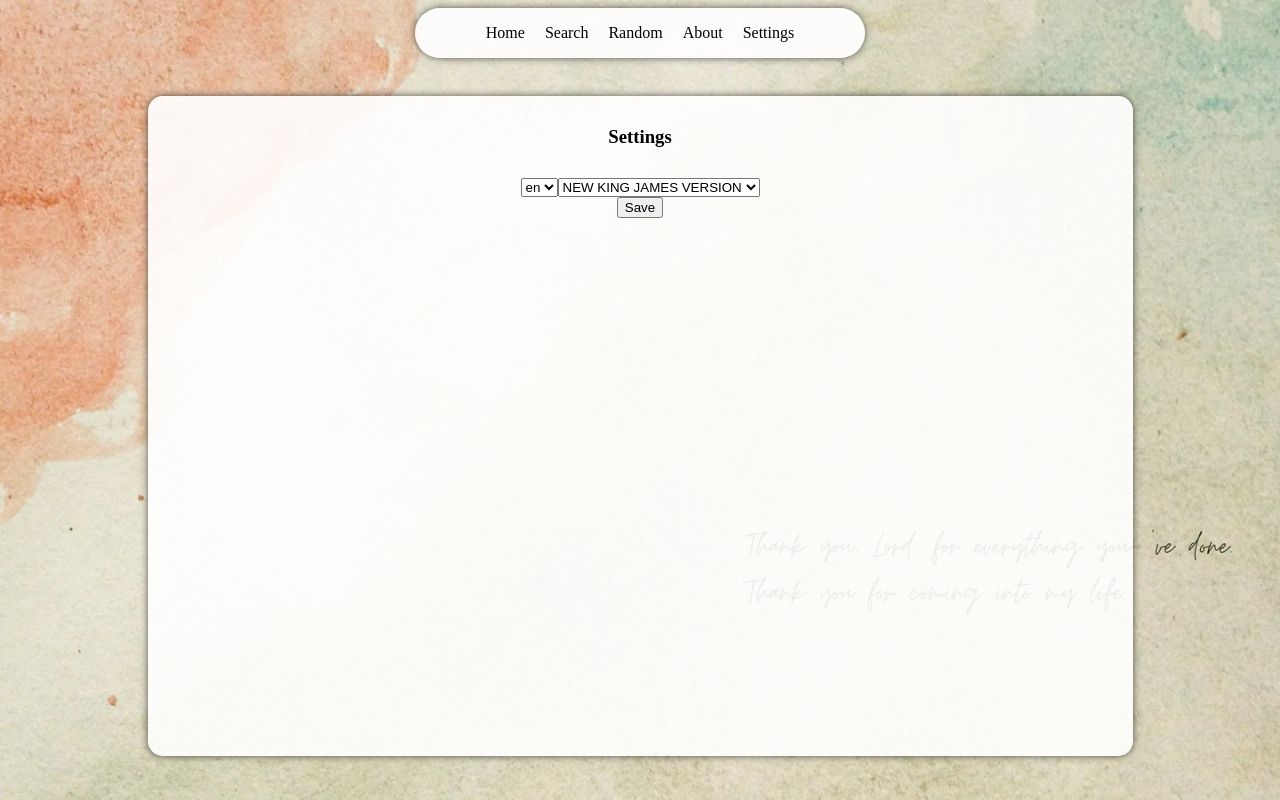
After one commit to MartNiev/bible-site, a Flask app: page /settings in a window 1280 px wide. The commit adds this page. Run offline with Flask 3, Linux system fonts and the light colour scheme.

Commit message:
first version of the functionality to change be able to change language and version

```diff
--- a/data/verseOfTheDay.json
+++ b/data/verseOfTheDay.json
@@ -1 +1 @@
-{"dateChosen": "2026-07-19", "randomVerse": {"book": "3 John", "chapter": 1, "verse": 7, "content": "because they went forth for His name’s sake, taking nothing from the Gentiles."}}
+{"dateChosen": "2026-10-10", "randomVerse": {"book": "Jeremiah", "chapter": 40, "verse": 15, "content": "Entonces Johanán hijo de Carea habló á Gedalías en secreto, en Mizpa, diciendo: Yo iré ahora, y heriré á Ismael hijo de Nethanías, y hombre no lo sabrá: ¿por qué te ha de matar, y todos los Judíos que se han recogido á ti se derramarán, y perecerá el rest"}}
--- a/flaskr/main.py
+++ b/flaskr/main.py
@@ -39,15 +39,32 @@ def getRandomVerse(metadata):
     filePath = findFilePath(metadata)
     data = loadJSONFile(filePath)
 
+    lang = metadata["lang"]
+    version = metadata["bibleVersion"]
+
+    print(lang)
+
     bookListPath = getBooksList()
     bookList = loadJSONFile(bookListPath)["books"]
 
     randomNum = random.randint(0, len(bookList) - 1)
     randomBook = bookList[randomNum]
+    if lang == "en":
 
-    chapterNum = selectRandomNum(len(data[randomBook]))
-    verseNum = selectRandomNum(len(data[randomBook][str(chapterNum)]))
-    randomVerse = data[randomBook][str(chapterNum)][str(verseNum)]
+        chapterNum = selectRandomNum(len(data[randomBook]))
+        verseNum = selectRandomNum(len(data[randomBook][str(chapterNum)]))
+        randomVerse = data[randomBook][str(chapterNum)][str(verseNum)]
+    else:
+        filePath = os.path.join(ROOT_PATH, "data", "book_name_mapping.json")
+        mappingData = loadJSONFile(filePath)
+        translatedBook = mappingData[version][randomBook]
+
+        chapterNum = selectRandomNum(len(data[translatedBook]))
+        verseNum = selectRandomNum(len(data[translatedBook][str(chapterNum)]))
+        randomVerse = data[translatedBook][str(chapterNum)][str(verseNum)]
+
+        # load mappit
+        # Check book name
 
     return {"book": randomBook, "chapter": chapterNum,"verse": verseNum,"content": randomVerse}
 
@@ -63,6 +80,10 @@ def home():
 @app.route("/about")
 def about():
     return render_template("about.html")
+
+@app.route("/settings")
+def settings():
+    return render_template("settings.html")
 
 @app.route("/generate_verse")
 def generateVerse():
@@ -114,6 +135,9 @@ def verseOfTheDay():
 
     metadata = request.json
 
+    lang = metadata["lang"]
+    version = metadata["bibleVersion"]
+
     filepath = os.path.join(ROOT_PATH, "data", "verseOfTheDay.json")
     savedData = loadJSONFile(filepath)
     savedDate = savedData["dateChosen"]
@@ -125,6 +149,29 @@ def verseOfTheDay():
         saveJSONFile(verse, filepath)
         return jsonify(verse)
     else:
+        if lang != "en":
+            print("running")
+
+            book = savedVerse["book"]
+            chap = savedVerse["chapter"]
+            verse = savedVerse["verse"]
+
+            filePath = findFilePath(metadata)
+            data = loadJSONFile(filePath)
+
+            bookMappingFilePath = os.path.join(ROOT_PATH, "data", "book_name_mapping.json")
+            mappingData = loadJSONFile(bookMappingFilePath)
+            translatedBook = mappingData[version][book]
+            translatedVerse = data[translatedBook][str(chap)][str(verse)]
+
+
+            savedData["randomVerse"]["book"] = translatedBook
+            savedData["randomVerse"]["content"] = translatedVerse
+
+            print(savedData["randomVerse"])
+            # return jsonify()
+
+
         return jsonify(savedData)
 
 
--- /dev/null
+++ b/flaskr/static/js/settings.js
@@ -0,0 +1,15 @@
+function saveSettings() {
+	let langDropdown = document.getElementById("language");
+	let getMetadata = JSON.parse(localStorage.getItem("metadata"));
+
+	if (langDropdown.value !== "en") {
+		getMetadata.lang = langDropdown.value;
+		getMetadata.bibleVersion = "REINA VALERA 1909";
+		// bibleRequestInfo.lang = langDropdown.value;
+		// bibleRequestInfo.bibleVersion = "REINA VALERA 1909";
+
+		localStorage.setItem("metadata", JSON.stringify(getMetadata));
+	}
+
+	// change the language in the html tag
+}
--- a/flaskr/static/style.css
+++ b/flaskr/static/style.css
@@ -7,7 +7,7 @@ body {
 	margin: 0px;
 	padding: 0px;
 	/* background-color: #e4e0da; */
-	height: 100vh;
+	height: 100dvh;
 }
 
 .backgroundContainer {
@@ -24,9 +24,11 @@ body {
 	justify-content: center;
 	align-items: center;
 	padding: 8px;
+}
 
 .links {
-		width: 30%;
+	width: 80%;
+	max-width: 450px;
 	height: 50px;
 	display: flex;
 	justify-content: center;
@@ -44,8 +46,7 @@ body {
 	a:hover {
 		all: unset;
 		cursor: pointer;
-			background-color: rgba(206, 204, 204, 0.897);
-		}
+		background-color: rgba(206, 204, 204, 0.281);
 	}
 }
 
@@ -74,13 +75,14 @@ body {
 .title {
 	position: relative;
 	top: 0px;
-	font-size: 1.05em;
+	font-size: clamp(1rem, 0.8vw + 0.2rem, 3rem);
 }
 
 #verseOftheDay,
 #randomVerse {
 	margin: 0px;
-	font-size: 2.1em;
+	object-fit: contain;
+	font-size: clamp(1.2rem, 1.5vw + 0.5rem, 3rem);
 	text-align: center;
 }
 
@@ -88,7 +90,7 @@ body {
 #randomCitation {
 	width: 100%;
 	text-align: end;
-	font-size: 1.05em;
+	font-size: clamp(1rem, 0.8vw + 0.2rem, 3rem);
 }
 
 .bibleSearch {
@@ -164,7 +166,8 @@ body {
 	font-size: 17px;
 }
 
-.about {
+.about,
+.settings {
 	width: 80%;
 	max-width: 925px;
 	height: 600px;
@@ -181,3 +184,9 @@ body {
 	margin-left: 30px;
 	margin-right: 30px;
 }
+
+.settingsOptions {
+	display: flex;
+	justify-content: center;
+	align-items: center;
+}
--- /dev/null
+++ b/flaskr/templates/settings.html
@@ -0,0 +1,46 @@
+<!doctype html>
+<html lang="en">
+	<head>
+		<meta charset="UTF-8" />
+		<meta name="viewport" content="width=device-width, initial-scale=1.0" />
+		<link rel="stylesheet" href="{{url_for('static', filename='style.css')}}" />
+		<link rel="fonts" href="{{url_for('static', filename='fonts/CrimsonText-Regular.ttf')}}" />
+
+		<title>Home</title>
+	</head>
+	<body>
+		<div class="backgroundContainer" data-bg="bg.webp"></div>
+
+		<nav class="nav">
+			<div class="links">
+				<a href="/">Home</a>
+				<a href="#bibleSearch">Search</a>
+				<a href="/generate_verse">Random</a>
+				<a href="/about">About</a>
+				<a href="/settings">Settings</a>
+			</div>
+		</nav>
+
+		<section class="mainSection">
+			<div class="settings">
+				<header class="header"><h3>Settings</h3></header>
+				<div class="settingsOptions">
+					<div>
+						<select name="language" id="language">
+							<option value="en">en</option>
+							<option value="es">es</option>
+						</select>
+					</div>
+					<div>
+						<select name="language" id="language">
+							<option value="NEW KING JAMES VERSION">NEW KING JAMES VERSION</option>
+							<option value="REINA VALERA 1909">REINA VALERA 1909</option>
+						</select>
+					</div>
+				</div>
+				<button type="type" onclick="saveSettings()">Save</button>
+			</div>
+		</section>
+		<script src="{{url_for('static', filename='js/settings.js')}}"></script>
+	</body>
+</html>
```
Also changed, not shown: flaskr/static/js/generateVerse.js (+1 -7 lines), flaskr/static/js/searchVerse.js (+12 -9 lines), flaskr/static/js/verseOfTheDay.js (+10 -2 lines), flaskr/templates/about.html (+5 -4 lines), flaskr/templates/home.html (+4 -4 lines), flaskr/templates/randomVerse.html (+2 -6 lines). Lines whose indentation alone changed are shown as unchanged.
